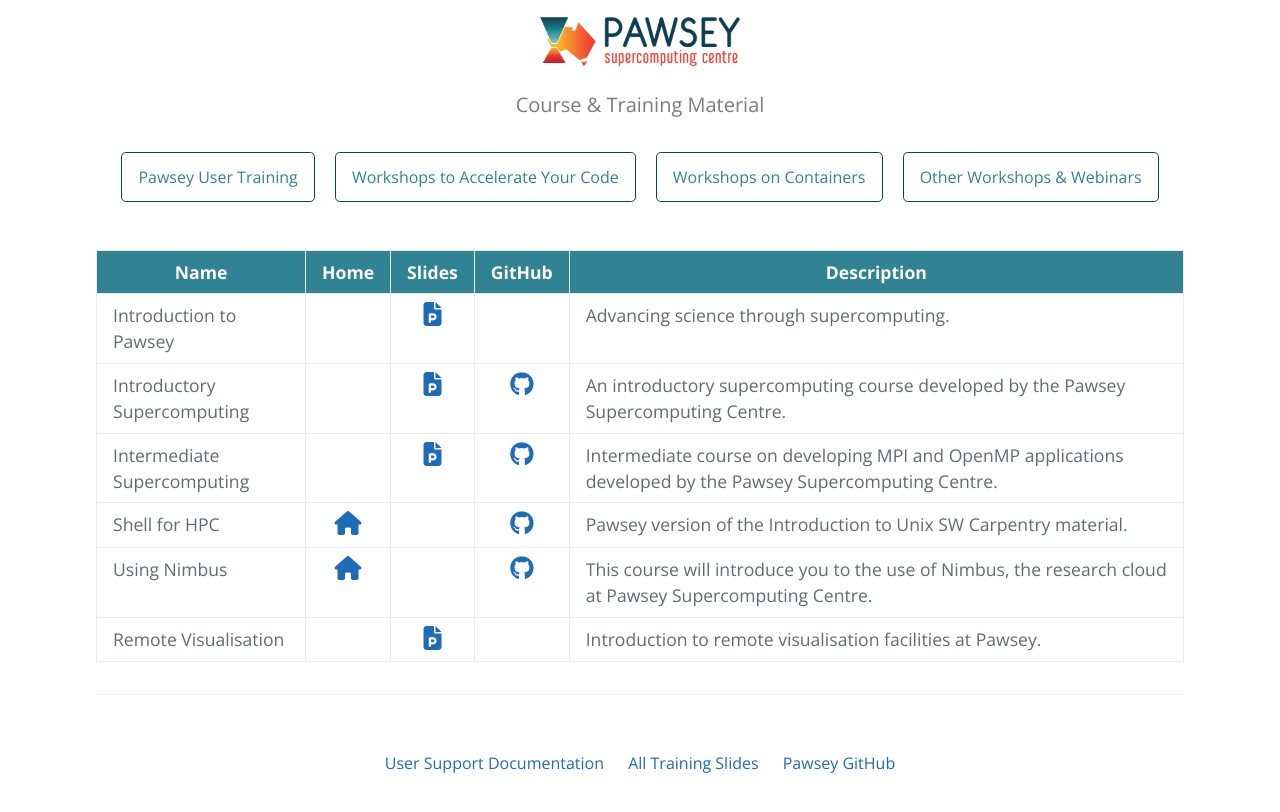
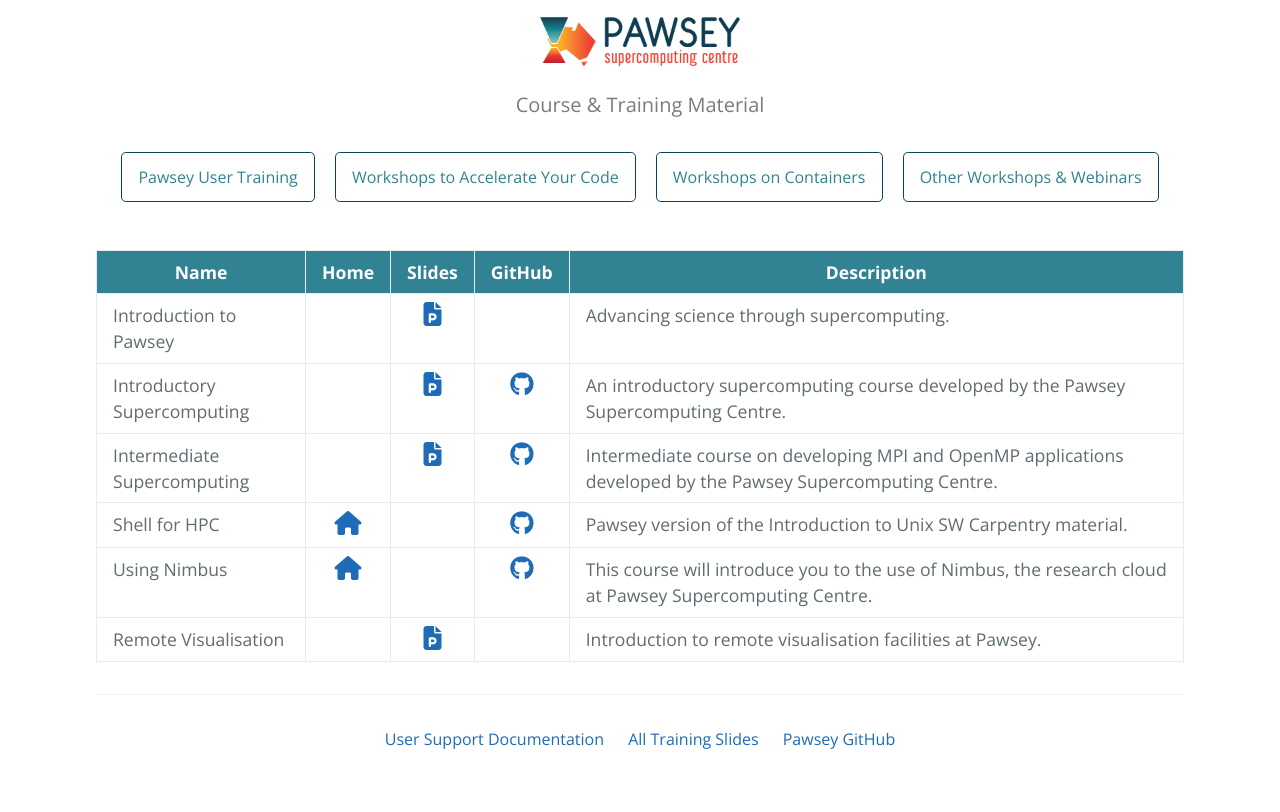
Before and after one commit to ratkinson0405/ratkinson0405.github.io, a Jekyll site: the page built from index.md, in a window 1280 px wide. Shown: the top 812 px of the page. Built offline with Jekyll 4.4.1, drawn with Linux system fonts in a browser that asks for light colours; nearby versions of some CDN libraries; our own code applies the rules of GitHub Pages for plain Markdown files; the repository's description, which GitHub fills in, is left out.

Commit message:
Update default.html

```diff
--- a/_layouts/default.html
+++ b/_layouts/default.html
@@ -62,7 +62,7 @@
         </table>
       </div>
       <footer class="site-footer">
-        <span class="site-footer-credits"></span><br/>
+        <span class="site-footer-credits"></span>
         <div style="text-align: center;">
           {% for externalLink in site.data.externalLinks.links %}
             <a href="{{ externalLink.url }}" style="padding: 10px;">{{ externalLink.title }}</a>
```
